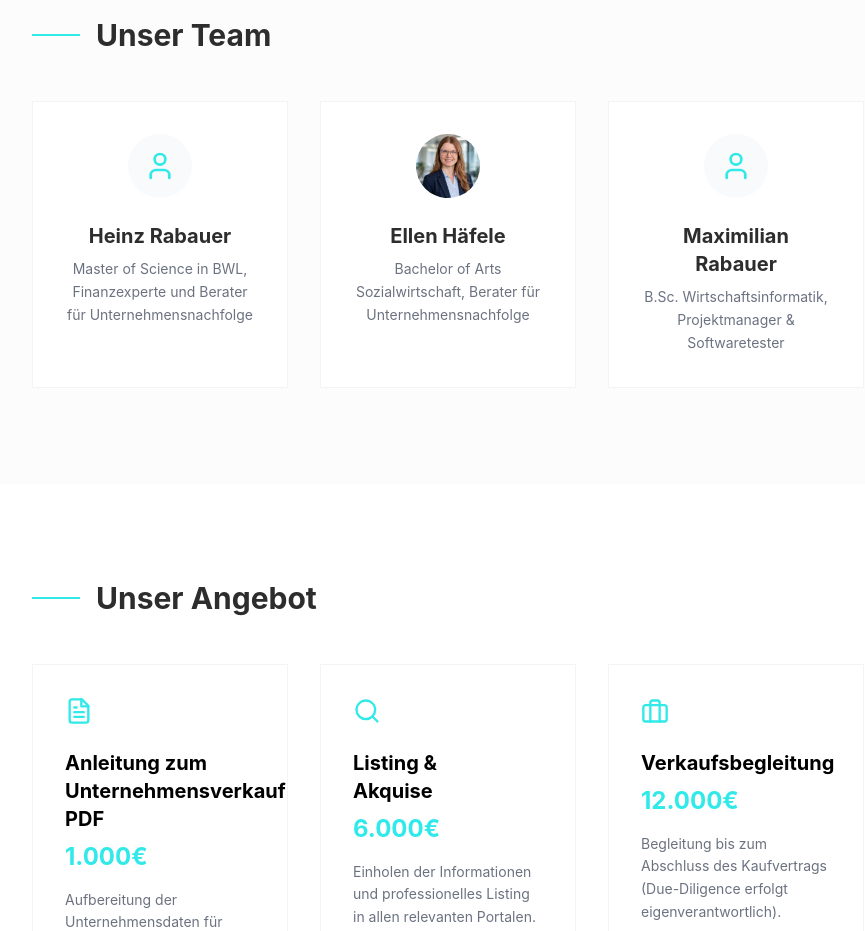
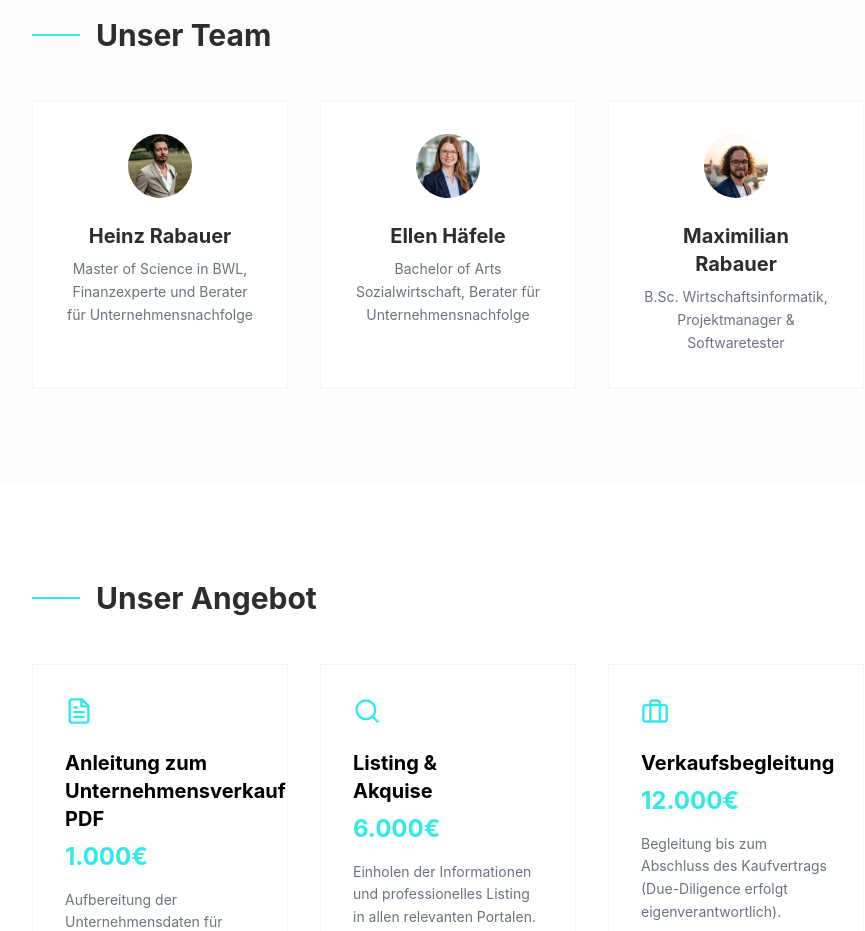
Before and after one commit to ellen2407/modern-services, a React (Vite) app: page / in a window 1280 px wide. Shown: the part 1580-2511 px from the top of the page, without its empty margins (320-1185 px from the left). Built offline with nearby package versions, Linux system fonts and the light colour scheme.

Commit message:
bilder heinz und max eingefügt

```diff
--- a/src/components/About.tsx
+++ b/src/components/About.tsx
@@ -28,9 +28,9 @@ const About: React.FC = () => {
   ];
 
   const teamMembers = [
-    { name: 'Heinz Rabauer', role: 'Master of Science in BWL, Finanzexperte und Berater für Unternehmensnachfolge' },
+    { name: 'Heinz Rabauer', role: 'Master of Science in BWL, Finanzexperte und Berater für Unternehmensnachfolge', image: '/images/team/heinz-rabauer.jpg' },
     { name: 'Ellen Häfele', role: 'Bachelor of Arts Sozialwirtschaft, Berater für Unternehmensnachfolge', image: '/images/team/ellen-haefele.png' },
-    { name: 'Maximilian Rabauer', role: 'B.Sc. Wirtschaftsinformatik, Projektmanager & Softwaretester' },
+    { name: 'Maximilian Rabauer', role: 'B.Sc. Wirtschaftsinformatik, Projektmanager & Softwaretester', image: '/images/team/maximilian-rabauer.png' },
   ];
 
   return (
@@ -115,7 +115,7 @@ const About: React.FC = () => {
           <img
             src={expandedImage.src}
             alt={`Porträtfoto von ${expandedImage.name}`}
-            className="max-h-[85vh] max-w-[min(90vw,32rem)] w-auto rounded-lg shadow-2xl object-contain"
+            className="max-h-[min(80vh,20rem)] max-w-[min(90vw,20rem)] w-auto h-auto rounded-lg shadow-2xl object-contain"
             onClick={(event) => event.stopPropagation()}
           />
         </div>
```
Also changed, not shown: public/images/team/heinz-rabauer.jpg (added), public/images/team/maximilian-rabauer.png (added).
